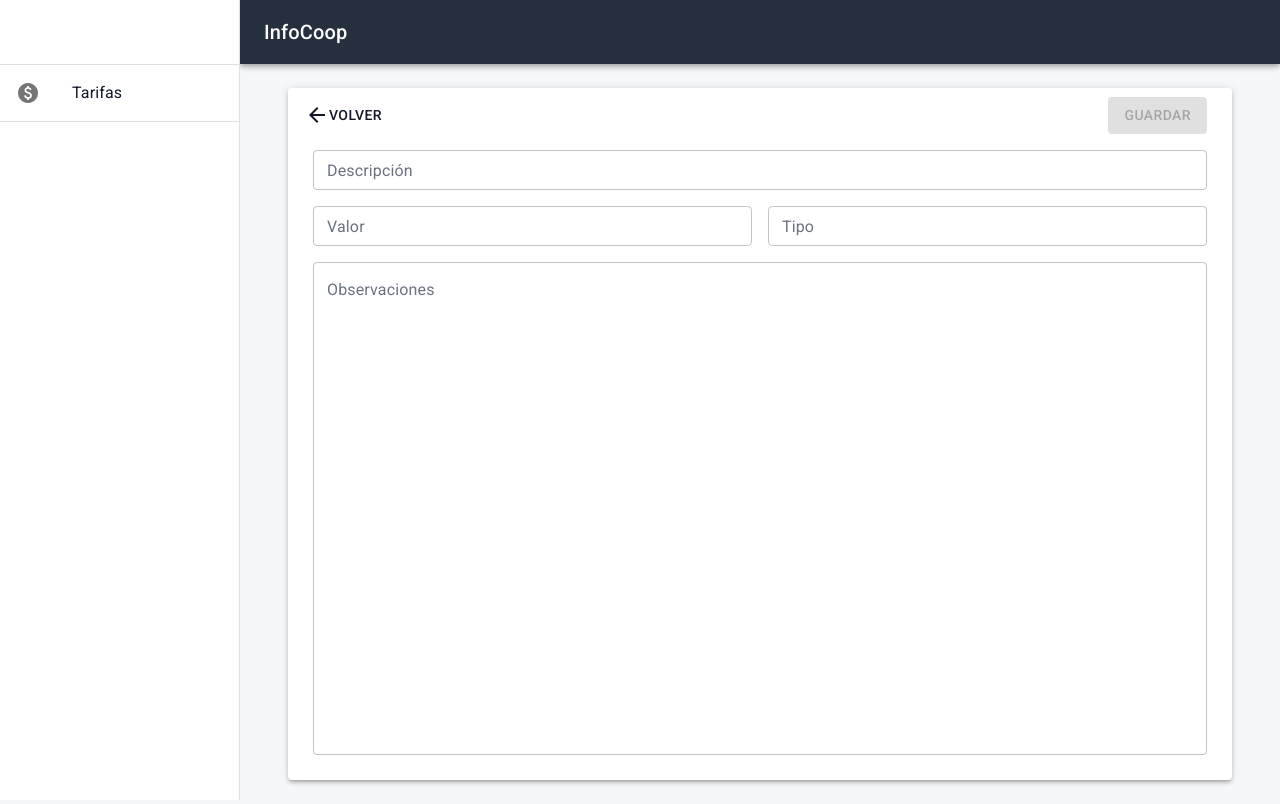
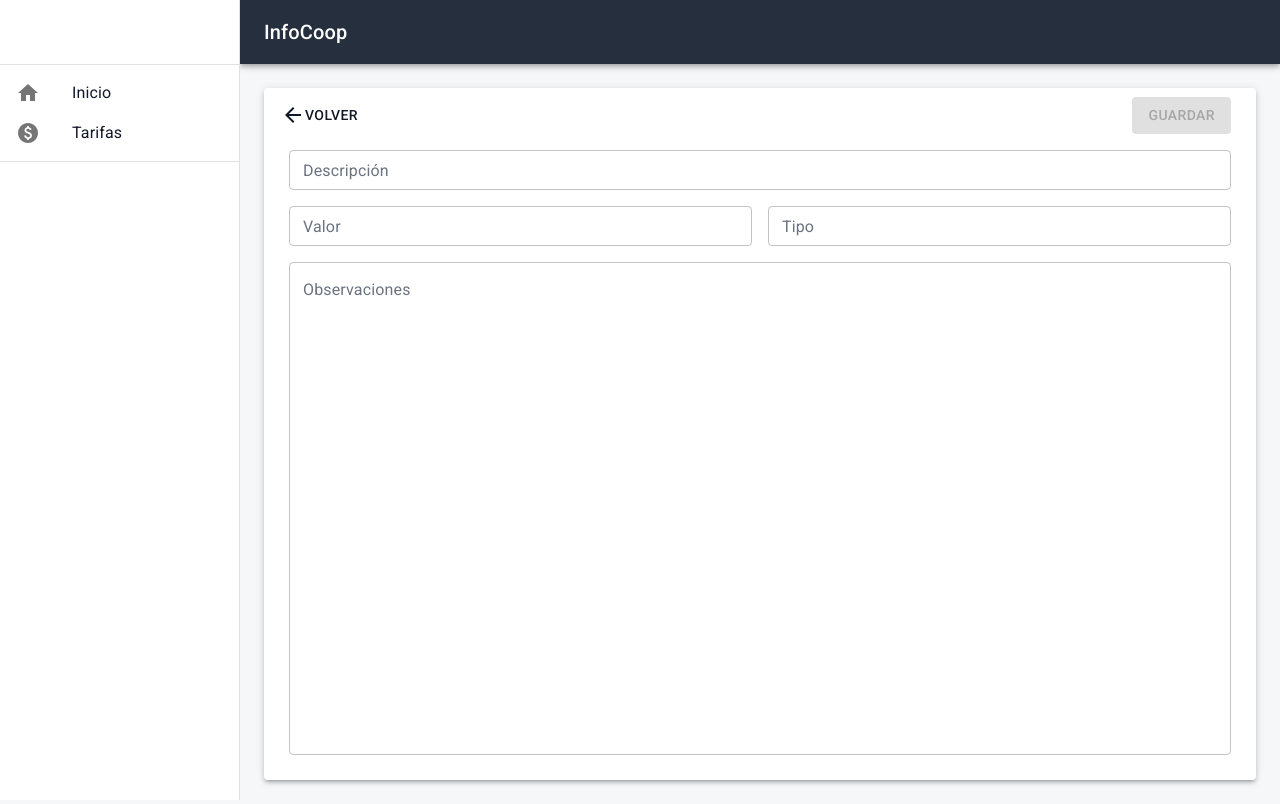
Before and after one commit to Tomyred/infocoop-app, a React (Create React App) app: page /rates/1 in a window 1280 px wide. Built offline with nearby package versions, Linux system fonts and the light colour scheme.

Commit message:
designt refactor - added: home component

```diff
--- a/src/app/config/navigationConfig.js
+++ b/src/app/config/navigationConfig.js
@@ -1,11 +1,17 @@
 // To see a full list of the available icons visit https://fonts.google.com/icons?selected=Material+Icons&icon.query=star
 
 const navigationConfig = [
+    {
+        title: "Inicio",
+        route: "/",
+        icon: "home",
+    },
     {
         title: "Tarifas",
         route: "/rates",
         icon: "paid",
     },
+
 ];
 
 export default navigationConfig;
--- a/src/app/config/routesConfig.js
+++ b/src/app/config/routesConfig.js
@@ -1,7 +1,9 @@
+import homeRoutes from "../main/home/homeRoutes";
 import ratesRoutes from "../main/rates/ratesRoutes";
 
 const routes = [
-    ratesRoutes
+    ratesRoutes,
+    homeRoutes
 ];
 
 export default routes;
--- a/src/app/dashboard/index.js
+++ b/src/app/dashboard/index.js
@@ -16,7 +16,6 @@ import navigationConfig from "../config/navigationConfig";
 import { Route, Routes } from "react-router";
 import { Link } from "react-router-dom";
 import routes from "../config/routesConfig";
-import Container from "@mui/material/Container";
 import { Icon, Paper } from "@mui/material";
 import Error404page from "../pages/error404Page";
 import { makeStyles } from "@mui/styles";
@@ -25,7 +24,9 @@ const drawerWidth = 240;
 
 const useStyles = makeStyles({
     componentContainer: {
-        padding: 25
+        padding: 25,
+        overflowX: 'auto',
+        overflowY: 'auto'
     }
 })
 
@@ -147,7 +148,7 @@ function Dashboard(props) {
                 }}
             >
                 <Toolbar />
-                <Container>
+                {/* <Container> */}
                     <Paper  className={classes.componentContainer} elevation={3}>
                         <Routes>
                             <Route path="*" exact={false} element={<Error404page />} />
@@ -163,7 +164,7 @@ function Dashboard(props) {
                             }))}
                         </Routes>
                     </Paper>
-                </Container>
+                {/* </Container> */}
             </Box>
         </Box>
     );
--- /dev/null
+++ b/src/app/main/home/homeRoutes.js
@@ -0,0 +1,11 @@
+import Home from ".";
+
+const homeRoutes = [
+    {
+        path:"/",
+        exact: true,
+        component: <Home/>
+    }
+]
+
+export default homeRoutes;
--- /dev/null
+++ b/src/app/main/home/index.js
@@ -0,0 +1,31 @@
+import { Typography } from '@mui/material';
+import { makeStyles } from '@mui/styles';
+import { motion } from 'framer-motion';
+import React from 'react';
+
+const useStyles = makeStyles({
+    component: {
+        textAlign: "center"
+    }
+})
+const Home = () => {
+
+    const classes = useStyles();
+  return (
+    <motion.div
+    initial={{ opacity: 0, scale: 0.6 }}
+    animate={{
+        opacity: 1,
+        scale: 1,
+        transition: { delay: 0.5 },
+    }}
+    className={classes.component}
+>
+    <Typography variant="h1" color="inherit">
+        ¡Bienvenido!
+    </Typography>
+</motion.div>
+  );
+};
+
+export default Home;
--- a/src/app/main/rates/header.js
+++ b/src/app/main/rates/header.js
@@ -78,7 +78,8 @@ const RatesHeader = () => {
                     <Input
                         placeholder="Buscar"
                         className={classes.input}
-                        disableUnderline
+                        disableUnderline={true}
+                        autoFocus={true}
                         fullWidth
                         inputProps={{
                             "aria-label": "Search",
--- a/src/app/pages/error404Page.js
+++ b/src/app/pages/error404Page.js
@@ -8,8 +8,8 @@ const useStyles = makeStyles({
         height: "70vh",
         display: "flex",
         justifyContent: "center",
-        textAlign: "center",
         alignItems: "center",
+        textAlign: "center"
     },
 });
 
--- a/src/app/pages/loadingScreen.js
+++ b/src/app/pages/loadingScreen.js
@@ -5,11 +5,18 @@ import { makeStyles } from "@mui/styles";
 
 const useStyles = makeStyles({
     container: {
-        margin: 150
+        margin: 150,
+        display: "flex",
+        justifyContent: "center",
+        textAlign: "center",
+        alignItems: "center",
     },
-    child: {
-        textAlign: "center",
-        marginTop: "100px",
+    containerChild: {
+        width: "100%"
+    },
+    element: {
+        margin: 40
+
     },
 });
 
@@ -17,14 +24,16 @@ const LoadingScreen = () => {
     const classes = useStyles();
     return (
         <div className={classes.container}>
+            <div className={classes.containerChild} >
                 <Typography
-                className={classes.child}
+                    className={classes.element}
                     variant="h4"
                     color="textSecondary"
                 >
                     Cargando...
                 </Typography>
-            <LinearProgress className={classes.child} color="primary" />
+                <LinearProgress className={classes.element} color="secondary" />
+            </div>
         </div>
     );
 };
```
Lines whose indentation alone changed are shown as unchanged.
